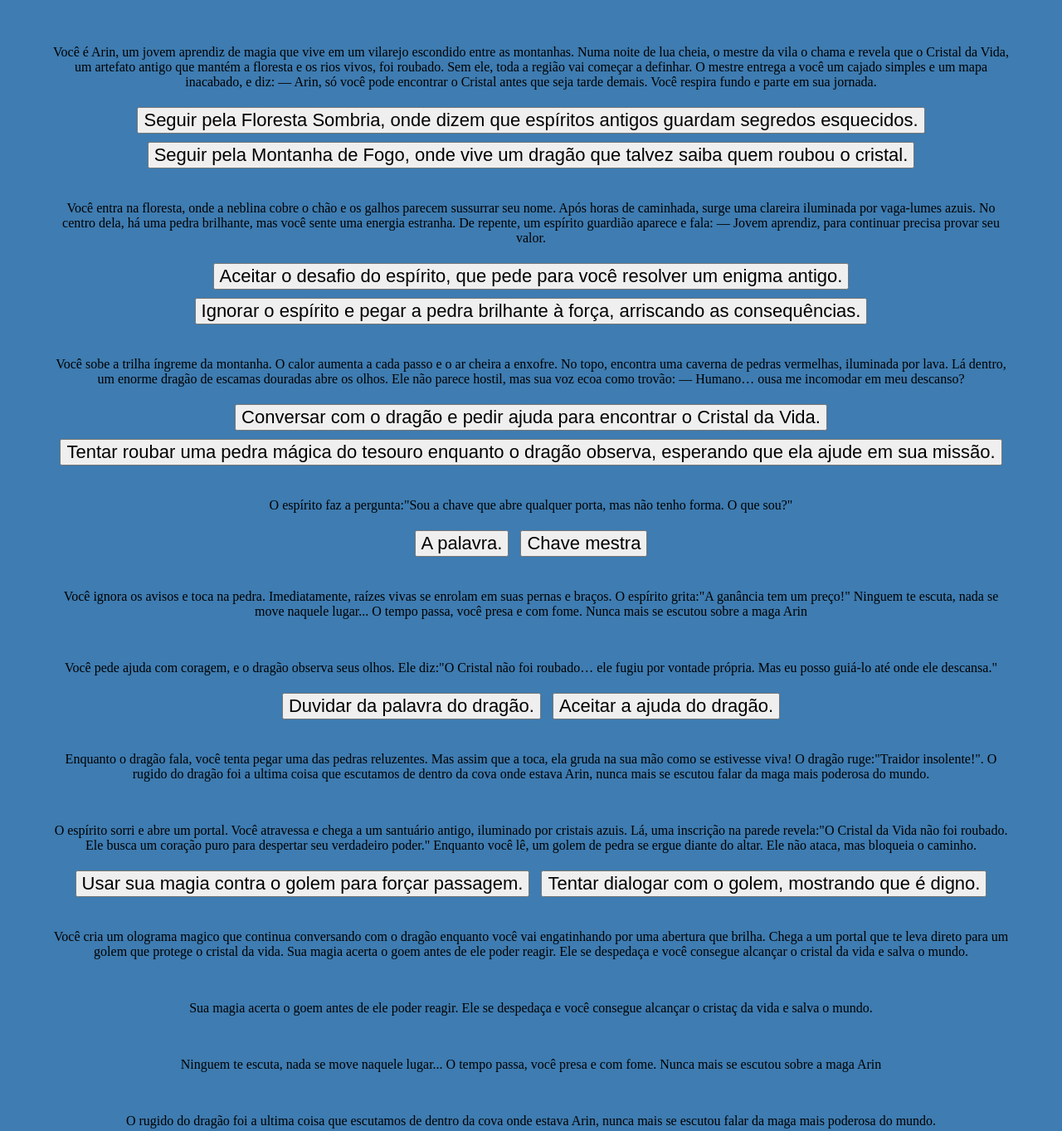
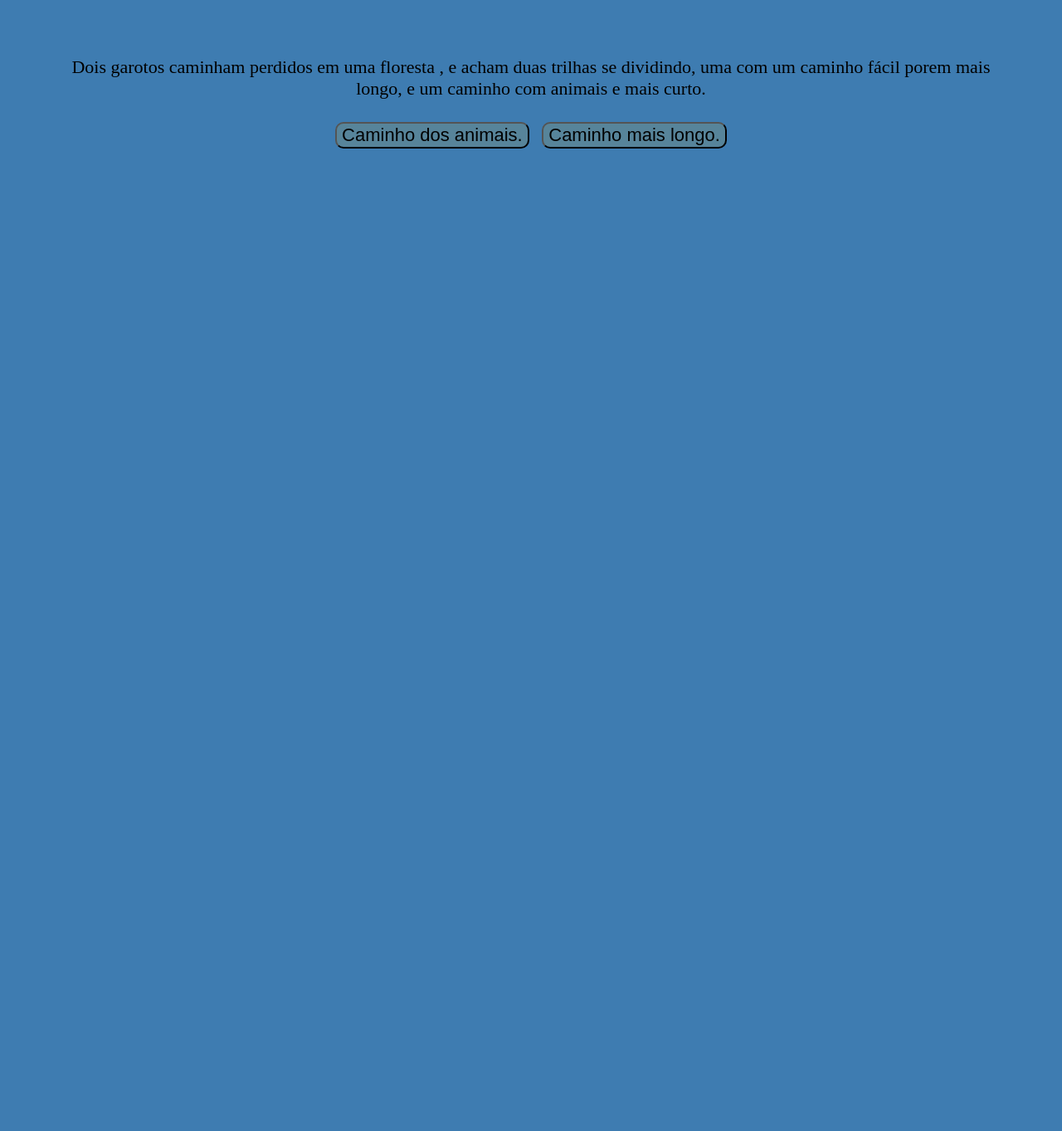
Before and after one commit to lucasdallarosa-boot/escolha, a plain HTML site: page index.html in a window 1280 px wide. Shown: the whole page at 83% size. After the commit the page ends 800 px from the top, so only its background shows below. Drawn offline with Linux system fonts and the light colour scheme.

Commit message:
Add files via upload

```diff
--- a/index.html
+++ b/index.html
@@ -12,112 +12,116 @@
 
         <div class="passo ativo" id="passo-0">
             <img src="" alt="">
-            <p> Você é Arin, um jovem aprendiz de magia que vive em um vilarejo escondido entre as montanhas. Numa noite
-                de lua cheia, o mestre da vila o chama e revela que o Cristal da Vida, um artefato antigo que mantém a
-                floresta e os rios vivos, foi roubado. Sem ele, toda a região vai começar a definhar.
-                O mestre entrega a você um cajado simples e um mapa inacabado, e diz: — Arin, só você pode encontrar o
-                Cristal antes que seja tarde demais.
-                Você respira fundo e parte em sua jornada. </p>
-            <button class="btn-proximo" data-proximo="1"> Seguir pela Floresta Sombria, onde dizem que espíritos antigos
-                guardam segredos esquecidos.</button>
-            <button class="btn-proximo" data-proximo="2"> Seguir pela Montanha de Fogo, onde vive um dragão que talvez
-                saiba quem roubou o cristal.</button>
+            <p> Dois garotos caminham perdidos em uma floresta , e acham duas trilhas se dividindo, uma com um caminho fácil porem mais longo, e um caminho com animais e mais curto. </p>
+            <button class="btn-proximo" data-proximo="1"> Caminho dos animais.
+        </button>
+            <button class="btn-proximo" data-proximo="2"> Caminho mais longo.
+            </button>
         </div>
 
         <div class="passo" id="passo-1">
             <img src="" alt="">
-            <p> Você entra na floresta, onde a neblina cobre o chão e os galhos parecem sussurrar seu nome. Após horas
-                de caminhada, surge uma clareira iluminada por vaga-lumes azuis. No centro dela, há uma pedra brilhante,
-                mas você sente uma energia estranha.
-                De repente, um espírito guardião aparece e fala: — Jovem aprendiz, para continuar precisa provar seu
-                valor. </p>
-            <button class="btn-proximo" data-proximo="3"> Aceitar o desafio do espírito, que pede para você resolver um
-                enigma antigo.</button>
-            <button class="btn-proximo" data-proximo="4"> Ignorar o espírito e pegar a pedra brilhante à força,
-                arriscando as consequências.</button>
+            <p> Os animais começam a correr atrás dos dois, querendo devorá-los. </p>
+            <button class="btn-proximo" data-proximo="3">Tentar subir em uma árvore.
+            </button>
+            <button class="btn-proximo" data-proximo="4"> Continuar fugindo. </button>
         </div>
 
         <div class="passo" id="passo-2">
             <img src="" alt="">
-            <p> Você sobe a trilha íngreme da montanha. O calor aumenta a cada passo e o ar cheira a enxofre. No topo,
-                encontra uma caverna de pedras vermelhas, iluminada por lava. Lá dentro, um enorme dragão de escamas
-                douradas abre os olhos.
-                Ele não parece hostil, mas sua voz ecoa como trovão: — Humano… ousa me incomodar em meu descanso? </p>
-            <button class="btn-proximo" data-proximo="5"> Conversar com o dragão e pedir ajuda para encontrar o Cristal
-                da Vida.</button>
-            <button class="btn-proximo" data-proximo="6"> Tentar roubar uma pedra mágica do tesouro enquanto o dragão
-                observa, esperando que ela ajude em sua missão.</button>
+            <p> Os dois andam tanto que se sentem exaustos, eles podem desviar do caminho para um riacho ali perto.</p>
+            <button class="btn-proximo" data-proximo="5"> Continuar andando.
+            </button>
+            <button class="btn-proximo" data-proximo="6"> Ir para o richo. </button>
         </div>
 
         <div class="passo" id="passo-3">
             <img src="" alt="">
-            <p> O espírito faz a pergunta:"Sou a chave que abre qualquer porta, mas não tenho forma. O que sou?" </p>
-            <button class="btn-proximo" data-proximo="7"> A palavra. </button>
-            <button class="btn-proximo" data-proximo="10"> Chave mestra </button>
+            <p> Os dois conseguem despistá-los, e como foi chegando a noite tiveram que decidir entre duas opções. </p>
+            <button class="btn-proximo" data-proximo="7"> Acampar. </button>
+            <button class="btn-proximo" data-proximo="8"> Continuar andando. </button>
         </div>
 
         <div class="passo" id="passo-4">
             <img src="" alt="">
-            <p> Você ignora os avisos e toca na pedra. Imediatamente, raízes vivas se enrolam em suas pernas e braços. O
-                espírito grita:"A ganância tem um preço!"
-                Ninguem te escuta, nada se move naquele lugar... O tempo passa, você presa e com fome.
-                Nunca mais se escutou sobre a maga Arin </p>
+            <p> FIcam sem energia e morrem congelados. </p>
 
         </div>
 
         <div class="passo" id="passo-5">
             <img src="" alt="">
-            <p>Você pede ajuda com coragem, e o dragão observa seus olhos. Ele diz:"O Cristal não foi roubado… ele fugiu
-                por vontade própria. Mas eu posso guiá-lo até onde ele descansa." </p>
-            <button class="btn-proximo" data-proximo="8"> Duvidar da palavra do dragão. </button>
-            <button class="btn-proximo" data-proximo="11"> Aceitar a ajuda do dragão. </button>
+            <p> Acabam morrendo desidratados. </p>
+
         </div>
 
         <div class="passo" id="passo-6">
             <img src="" alt="">
-            <p> Enquanto o dragão fala, você tenta pegar uma das pedras reluzentes. Mas assim que a toca, ela gruda na
-                sua mão como se estivesse viva! O dragão ruge:"Traidor insolente!". O rugido do dragão foi a ultima
-                coisa que escutamos de dentro da cova onde estava Arin, nunca mais se escutou falar da maga mais
-                poderosa do mundo. </p>
+            <p> Os dois conseguem se hidratar, assim censeguindo energia e um descanso, para depois continuar andando </p>
+            <button class="btn-proximo" data-proximo="9">  Voltar para a trilha. </button>
+            <button class="btn-proximo" data-proximo="10">  Seguir o riacho até uma cidade perto. </button>
 
         </div>
 
         <div class="passo" id="passo-7">
             <img src="" alt="">
-            <p> O espírito sorri e abre um portal. Você atravessa e chega a um santuário antigo, iluminado por cristais
-                azuis. Lá, uma inscrição na parede revela:"O Cristal da Vida não foi roubado. Ele busca um coração puro
-                para despertar seu verdadeiro poder."
-                Enquanto você lê, um golem de pedra se ergue diante do altar. Ele não ataca, mas bloqueia o caminho.
+            <p> Conseguiram se aquecer e recuperar energias para o próximo dia, e como a noite chegou, uma cidade ali perto acendeu suas luzes, dando para enxergar.
             </p>
-            <button class="btn-proximo" data-proximo="9">Usar sua magia contra o golem para forçar passagem.</button>
-            <button class="btn-proximo" data-proximo="4"> Tentar dialogar com o golem, mostrando que é digno.</button>
+            <button class="btn-proximo" data-proximo="11"> Ir para a cidade a noite. </button>
+            <button class="btn-proximo" data-proximo="12"> esperar amanhecer. </button>
         </div>
 
         <div class="passo" id="passo-8">
             <img src="" alt="">
-            <p> Você cria um olograma magico que continua conversando com o dragão enquanto você vai engatinhando por
-                uma abertura que brilha. Chega a um portal que te leva direto para um golem que protege o cristal da
-                vida. Sua magia acerta o goem antes de ele poder reagir. Ele se despedaça e você consegue alcançar o
-                cristal da vida e salva o mundo.</p>
+            <p> FIcam sem energia e morrem congelados.</p>
         </div>
 
         <div class="passo" id="passo-9">
             <img src="" alt="">
-            <p> Sua magia acerta o goem antes de ele poder reagir. Ele se despedaça e você consegue alcançar o cristaç
-                da vida e salva o mundo. </p>
+            <p> Eles andam por um longo tempo até charem um caminhão tombado cheio de alimentos. </p>
+            <button class="btn-proximo" data-proximo="13"> Ignoras todas as comidas e seguir em frente. </button>
+            <button class="btn-proximo" data-proximo="14"> Comer e guardar alimentos pela viagem. </button>
         </div>
 
         <div class="passo" id="passo-10">
             <img src="" alt="">
-            <p> Ninguem te escuta, nada se move naquele lugar... O tempo passa, você presa e com fome.
-                Nunca mais se escutou sobre a maga Arin </p>
+            <p> Depois de andar por muito tempo eles chegam até uns pescadores dormindo na beira do riacho. </p>
+            <button class="btn-proximo" data-proximo="15"> Pedir
+                ajuda a eles. </button>
+                <button class="btn-proximo" data-proximo="16"> roubar os itens deles. </button>
 
         </div>
 
         <div class="passo" id="passo-11">
             <img src="" alt="">
-            <p>O rugido do dragão foi a ultima coisa que escutamos de dentro da cova onde estava Arin, nunca mais se
-                escutou falar da maga mais poderosa do mundo. </p>
+            <p> Os animais encontram eles e os devoram. </p>
+        </div>
+
+        <div class="passo" id="passo-12">
+            <img src="" alt="">
+            <p> Eles chegam na cidade e são regatados. </p>
+
+        </div>
+
+        <div class="passo" id="passo-13">
+            <img src="" alt="">
+            <p> Morrem fome. </p>
+
+        </div>
+        <div class="passo" id="passo-14">
+            <img src="" alt="">
+            <p> Conseguem chegar até a cidade em segurança, e bem alimentados. </p>
+
+        </div>
+        <div class="passo" id="passo-15">
+            <img src="" alt="">
+            <p> Eles reconhecem os dois como as crinças perdidas e levam eles para suas casas. </p>
+
+        </div>
+
+        <div class="passo" id="passo-16">
+            <img src="" alt="">
+            <p> eles sentem falta dos itens e te caçam pelos seus rastros. </p>
+
         </div>
 
 
--- a/style.css
+++ b/style.css
@@ -1,10 +1,10 @@
 :root{
 
 /* CSS HEX */
---azul escuro: #054a91ff;
+--azul-escuro: #054a91ff;
 --azul: #3e7cb1ff;
---azul claro: #81a4cdff;
---azul esbranquiçado: #dbe4eeff;
+--azul-claro: #81a4cdff;
+--azul-esbranquicado: #dbe4eeff;
 
 }
 
@@ -13,7 +13,7 @@ body{
 display: flex;
 align-items: center;
 justify-content: center;
-front-size: 22px;
+font-size: 22px;
 margin: 0;
 padding: 0;
 }
@@ -25,21 +25,28 @@ main{
 }
 
 button{
-    background-color: var(azul);
+    background-color: #f3b60d22;
     font-size: 22px;
-    padding: 4 px
+    padding: 4 px;
     border-radius: 10px;
     margin:5px;
-    color: black
-    box-shadow: 2px, 2px, 5px black
+    color: black;
+    box-shadow: 2px, 2px, 5px black;
 }
 button:hover{
-    background-color:aquamarine
-    box-shadow: none
+    background-color:aquamarine;
+    box-shadow: none;
     transition: 0,5s;
 
 }
 
+.passo {
+    display: none;
+}
+
+
+
+
 .passo.ativo{
     display: block;
 }
```
